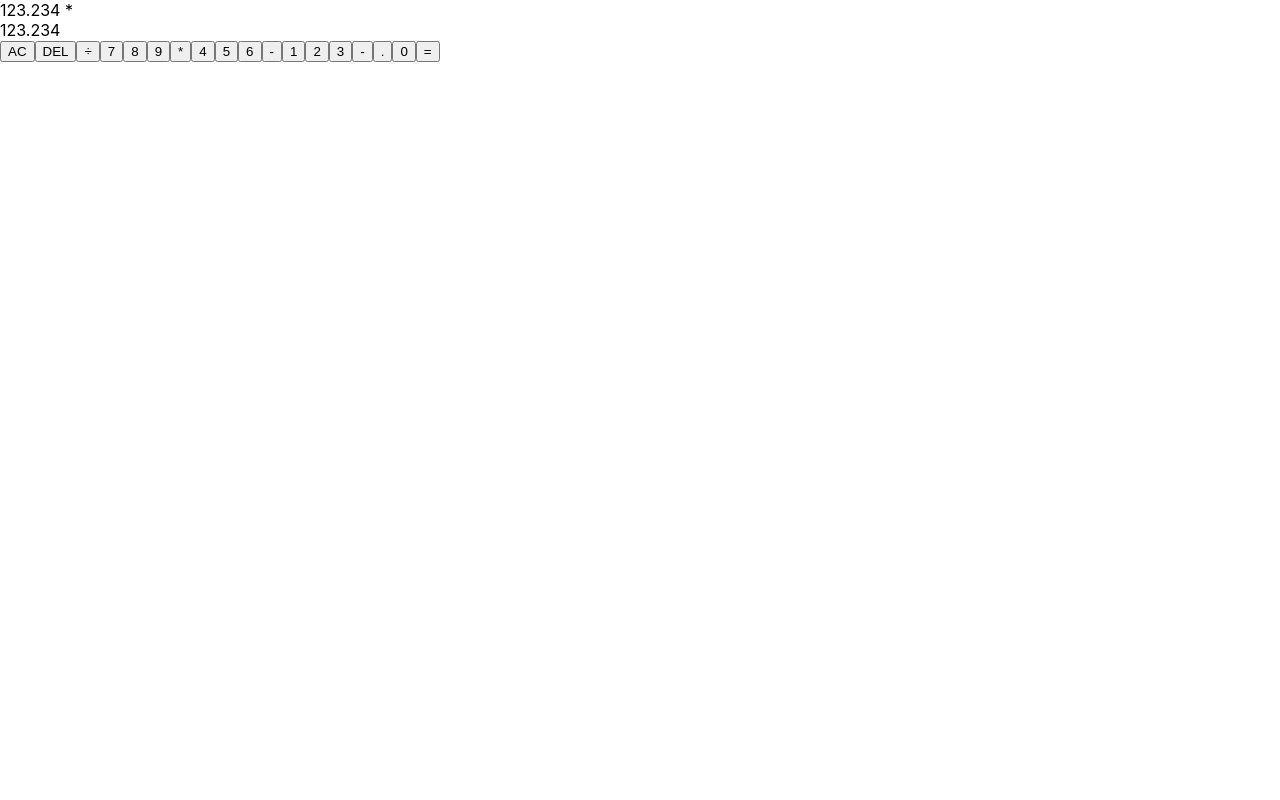
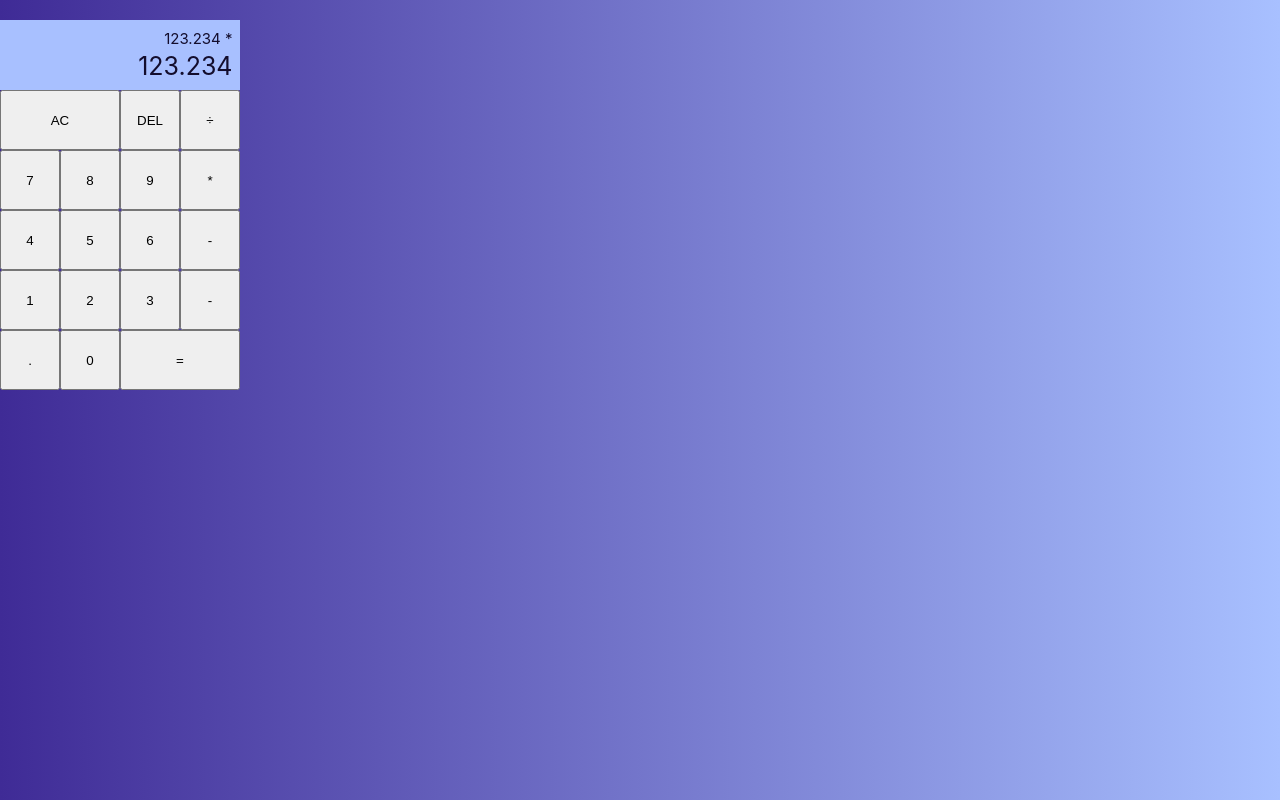
Before and after one commit to ninaokumura/react-calculator, a React (Create React App) app: page / in a window 1280 px wide. Built offline with nearby package versions, Linux system fonts and the light colour scheme.

Commit message:
Add calculator's output

```diff
--- a/src/App.css
+++ b/src/App.css
@@ -1,38 +1,56 @@
-.App {
-  text-align: center;
+* {
+  margin: 0;
+  padding: 0;
+  box-sizing: border-box;
 }
 
-.App-logo {
-  height: 40vmin;
-  pointer-events: none;
+html {
+  font-size: 62.5%;
+  font-family: 'Bebas Neue', cursive;
+  color: #130d2d;
+}
+body {
+  background: #a8c0ff; /* fallback for old browsers */
+  background: -webkit-linear-gradient(
+    to right,
+    #3f2b96,
+    #a8c0ff
+  ); /* Chrome 10-25, Safari 5.1-6 */
+  background: linear-gradient(
+    to right,
+    #3f2b96,
+    #a8c0ff
+  ); /* W3C, IE 10+/ Edge, Firefox 16+, Chrome 26+, Opera 12+, Safari 7+ */
 }
 
-@media (prefers-reduced-motion: no-preference) {
-  .App-logo {
-    animation: App-logo-spin infinite 20s linear;
-  }
+.calculator-grid {
+  display: grid;
+  margin-top: 2rem;
+  grid-template-columns: repeat(4, 6rem);
+  grid-template-rows: minmax(7rem, auto) repeat(5, 6rem);
+}
+.span-two {
+  grid-column: span 2;
 }
 
-.App-header {
-  background-color: #282c34;
-  min-height: 100vh;
+.output {
+  grid-column: 1 / -1;
+  background-color: #a8c0ff;
   display: flex;
   flex-direction: column;
-  align-items: center;
-  justify-content: center;
-  font-size: calc(10px + 2vmin);
-  color: white;
+  align-items: flex-end;
+  justify-content: space-around;
+  padding: 0.75rem;
+  word-wrap: break-word;
+  word-break: break-all;
 }
 
-.App-link {
-  color: #61dafb;
+.output .previous-operand {
+  color: #130d2d;
+  font-size: 1.5rem;
 }
 
-@keyframes App-logo-spin {
-  from {
-    transform: rotate(0deg);
-  }
-  to {
-    transform: rotate(360deg);
-  }
+.output .current-operand {
+  color: #130d2d;
+  font-size: 2.5rem;
 }
```
